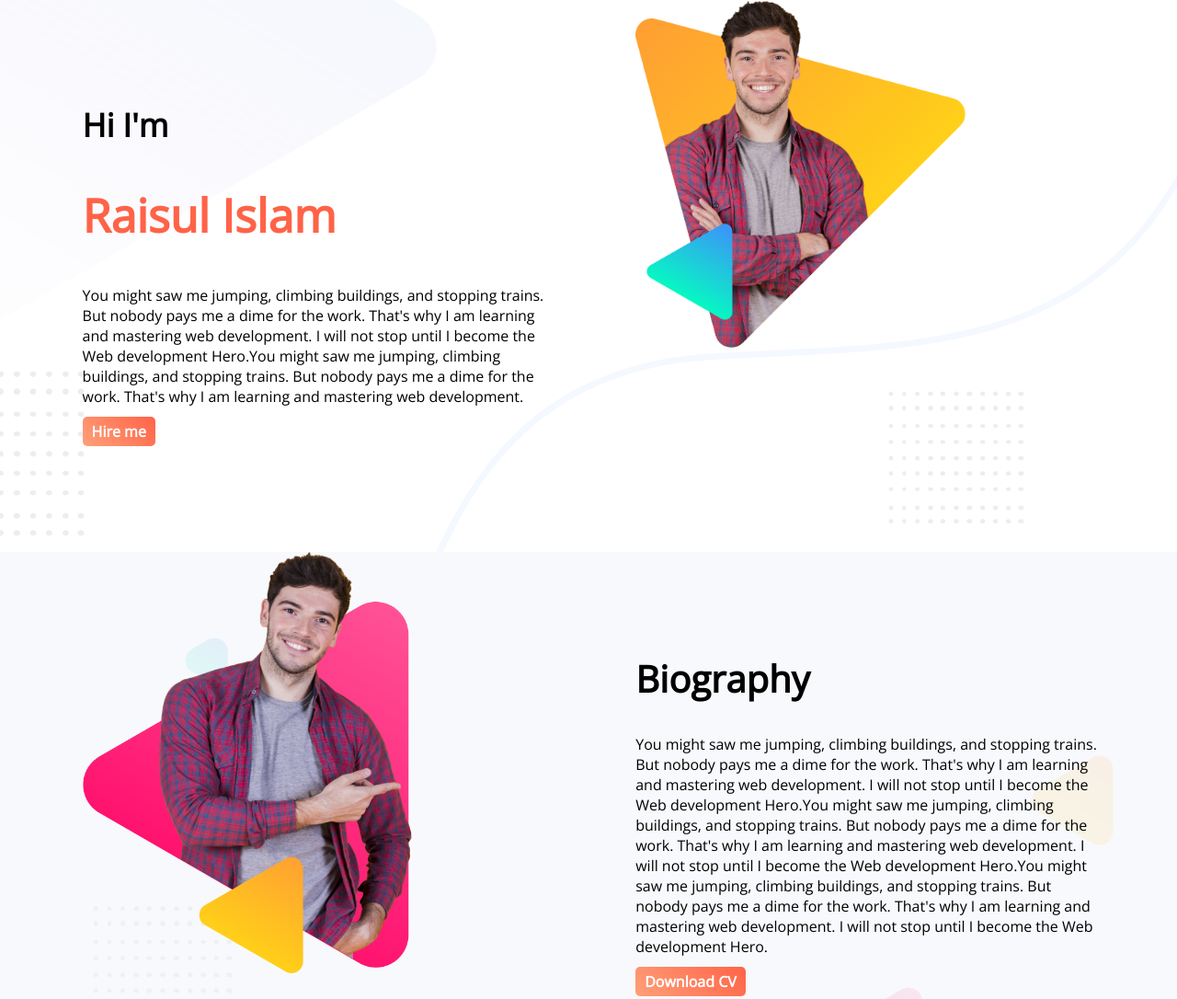
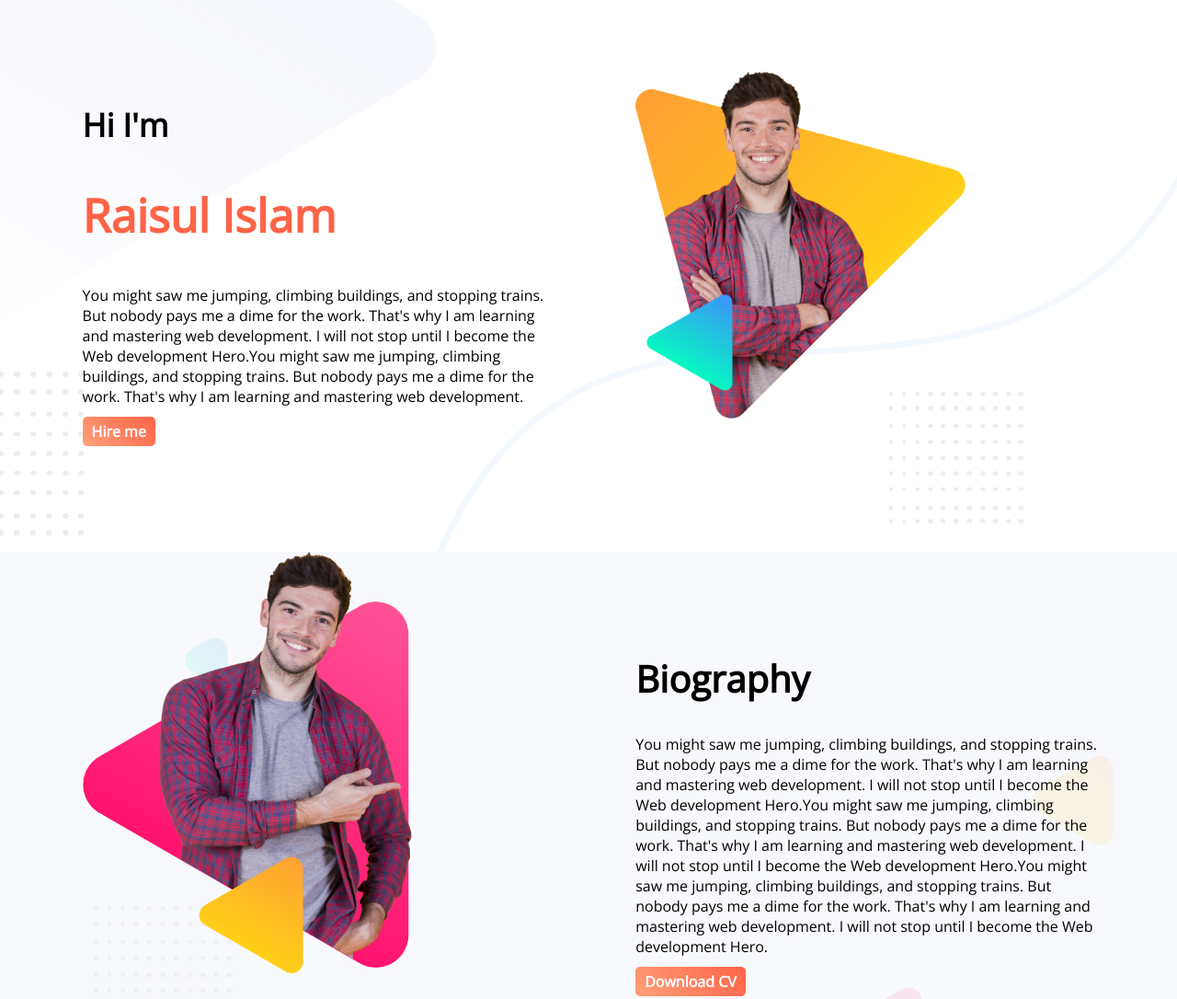
Before and after one commit to Raisull/personal-website, a plain HTML site: page index.html in a window 1280 px wide. Shown: the top 1086 px of the page at 92% size. Drawn offline with nearby package versions, Linux system fonts and the light colour scheme; a web font is replaced by a local one.

Commit message:
position arranged

```diff
--- a/index.html
+++ b/index.html
@@ -18,7 +18,7 @@
             <p>You might saw me jumping, climbing buildings, and stopping trains. But nobody pays me a dime for the work. That's why I am learning and mastering web development. I will not stop until I become the Web development Hero.You might saw me jumping, climbing buildings, and stopping trains. But nobody pays me a dime for the work. That's why I am learning and mastering web development.</p>
             <a class="linked-button" target="_blank" href="https://www.instagram.com/raisulll">Hire me</a>
         </div>
-        <div class="half-div">
+        <div class="half-div reset-div-position">
             <img src="images/peter.png" alt="">
         </div>
     </section>
```
